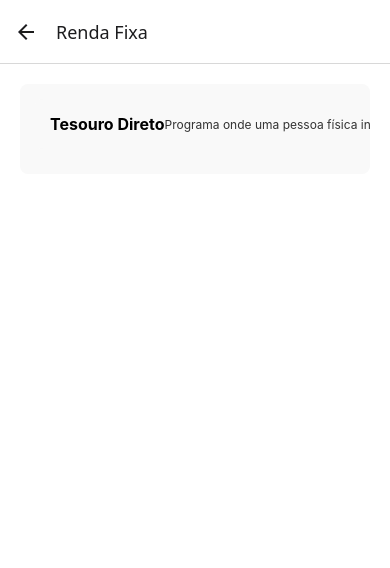
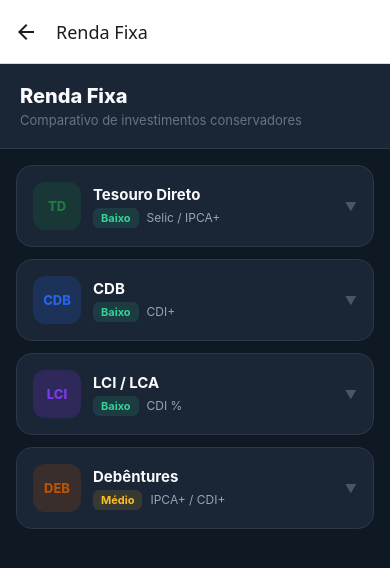
Before and after one commit to ArturMeloMorais/monetra, a React Native app: screen /RendaFixa in a window 390 px wide. Shown: the top 568 px of the page. Built offline with nearby package versions, Linux system fonts and the light colour scheme.

Commit message:
Update RendaFixaScreen.js
att no design

```diff
--- a/screens/RendaFixaScreen.js
+++ b/screens/RendaFixaScreen.js
@@ -1,45 +1,105 @@
-import React from "react";
+import React, { useState } from "react";
 import { View, Text, StyleSheet, FlatList, Linking, TouchableOpacity } from "react-native";
 
+const rendaFixa = [
+  { id: "tesourodireto", nome: "Tesouro Direto", sigla: "TD", descricao: "Títulos públicos federais para pessoa física. Garantia do Tesouro Nacional com liquidez diária e rentabilidade acima da poupança.", risco: "Baixo", rendimento: "Selic / IPCA+", minimo: "R$ 30", url: "https://www.tesourodireto.com.br/", cor: "#1c7c43" },
+  { id: "cdb", nome: "CDB", sigla: "CDB", descricao: "Certificado de Depósito Bancário. Empréstimo ao banco com rendimento prefixado ou pós-fixado, coberto pelo FGC até R$ 250 mil.", risco: "Baixo", rendimento: "CDI+", minimo: "R$ 1", url: "https://www.b3.com.br/", cor: "#2563EB" },
+  { id: "lci", nome: "LCI / LCA", sigla: "LCI", descricao: "Letras de Crédito Imobiliário e do Agronegócio. Isenção de IR para pessoa física, garantidas pelo FGC, boa alternativa ao CDB.", risco: "Baixo", rendimento: "CDI %", minimo: "R$ 500", url: "https://www.b3.com.br/", cor: "#7C3AED" },
+  { id: "debentures", nome: "Debêntures", sigla: "DEB", descricao: "Títulos emitidos por empresas privadas para captar recursos. Rentabilidade geralmente superior ao CDB com risco moderado.", risco: "Médio", rendimento: "IPCA+ / CDI+", minimo: "R$ 1.000", url: "https://www.b3.com.br/", cor: "#B45309" },
+];
+
+const RISCO_COR = { Baixo: "#34D399", Médio: "#FBBF24", Alto: "#F87171" };
+
 export default function RendaFixaScreen() {
-    const rendaFixa = [
-        { id: 'tesourodireto',
-          nome: 'Tesouro Direto',
-          descricao: 'Programa onde uma pessoa física investe em títulos públicos para financiar atividades do governo. É garantido pelo Tesouro Nacional, garantindo segurança e liquidez.',
-          risco: 'Baixo',
-        }
-    ]
+  const [expandido, setExpandido] = useState(null);
 
   return (
     <View style={styles.container}>
+      <View style={styles.header}>
+        <Text style={styles.headerTitulo}>Renda Fixa</Text>
+        <Text style={styles.headerSub}>Comparativo de investimentos conservadores</Text>
+      </View>
       <FlatList
         data={rendaFixa}
         keyExtractor={(item) => item.id}
+        contentContainerStyle={{ padding: 16, paddingBottom: 40 }}
         renderItem={({ item }) => {
-
+          const aberto = expandido === item.id;
           return (
-                    <TouchableOpacity style={styles.card}
-                    onPress = {() =>
-                    Linking.openURL(`https://www.tesourodireto.com.br/`)}>
-                <View style={styles.card}>
-                    <Text style={styles.nome}>{item.nome}</Text>
+            <TouchableOpacity
+              style={[styles.card, aberto && { borderColor: item.cor }]}
+              onPress={() => setExpandido(aberto ? null : item.id)}
+              activeOpacity={0.85}
+            >
+              <View style={styles.cardHeader}>
+                <View style={[styles.siglaBox, { backgroundColor: item.cor + "33" }]}>
+                  <Text style={[styles.sigla, { color: item.cor }]}>{item.sigla}</Text>
+                </View>
+                <View style={{ flex: 1 }}>
+                  <Text style={styles.cardNome}>{item.nome}</Text>
+                  <View style={styles.metaRow}>
+                    <View style={[styles.riscoBadge, { backgroundColor: RISCO_COR[item.risco] + "22" }]}>
+                      <Text style={[styles.riscoTexto, { color: RISCO_COR[item.risco] }]}>{item.risco}</Text>
+                    </View>
+                    <Text style={styles.rendimento}>{item.rendimento}</Text>
+                  </View>
+                </View>
+                <Text style={styles.chevron}>{aberto ? "▲" : "▼"}</Text>
+              </View>
+              {aberto && (
+                <View style={styles.expandido}>
                   <Text style={styles.descricao}>{item.descricao}</Text>
-                    <Text style={styles.risco}>Risco: {item.risco}</Text>
+                  <View style={styles.detalhesRow}>
+                    <View style={styles.detalheItem}>
+                      <Text style={styles.detalheLabel}>Mínimo</Text>
+                      <Text style={styles.detalheValor}>{item.minimo}</Text>
                     </View>
+                    <View style={styles.detalheItem}>
+                      <Text style={styles.detalheLabel}>Risco</Text>
+                      <Text style={[styles.detalheValor, { color: RISCO_COR[item.risco] }]}>{item.risco}</Text>
+                    </View>
+                    <View style={styles.detalheItem}>
+                      <Text style={styles.detalheLabel}>Rendimento</Text>
+                      <Text style={styles.detalheValor}>{item.rendimento}</Text>
+                    </View>
+                  </View>
+                  <TouchableOpacity
+                    style={[styles.verBtn, { backgroundColor: item.cor }]}
+                    onPress={() => Linking.openURL(item.url)}
+                  >
+                    <Text style={styles.verTexto}>Saber mais →</Text>
                   </TouchableOpacity>
-                )
+                </View>
+              )}
+            </TouchableOpacity>
+          );
         }}
       />
     </View>
-    )
+  );
 }
 
 const styles = StyleSheet.create({
-    container: { flex: 1, padding: 20, backgroundColor: '#fff' },
-    center: { flex: 1, justifyContent: 'center', alignItems: 'center' },
-    card: { flexDirection: 'row', padding: 15, marginBottom: 10, backgroundColor: '#f9f9f9', borderRadius: 8, alignItems: 'center' },
-    icon: { width: 40, height: 40, marginRight: 15 },
-    nome: { fontWeight: 'bold', fontSize: 16 },
-    descricao: { fontSize: 12, color: '#333' },
-    risco: { fontSize: 12, color: '#666' }
-    })
+  container: { flex: 1, backgroundColor: "#0F1923" },
+  header: { backgroundColor: "#1A2535", padding: 20, borderBottomWidth: 1, borderBottomColor: "#2D3748" },
+  headerTitulo: { color: "#F9FAFB", fontSize: 20, fontWeight: "800" },
+  headerSub: { color: "#6B7280", fontSize: 13, marginTop: 4 },
+  card: { backgroundColor: "#1A2535", borderRadius: 16, padding: 16, marginBottom: 12, borderWidth: 1.5, borderColor: "#2D3748" },
+  cardHeader: { flexDirection: "row", alignItems: "center", gap: 12 },
+  siglaBox: { width: 48, height: 48, borderRadius: 12, justifyContent: "center", alignItems: "center" },
+  sigla: { fontWeight: "800", fontSize: 13 },
+  cardNome: { color: "#F9FAFB", fontWeight: "700", fontSize: 15 },
+  metaRow: { flexDirection: "row", alignItems: "center", gap: 8, marginTop: 4 },
+  riscoBadge: { borderRadius: 6, paddingHorizontal: 8, paddingVertical: 3 },
+  riscoTexto: { fontSize: 11, fontWeight: "700" },
+  rendimento: { color: "#9CA3AF", fontSize: 12 },
+  chevron: { color: "#4B5563", fontSize: 12 },
+  expandido: { marginTop: 16, borderTopWidth: 1, borderTopColor: "#2D3748", paddingTop: 14 },
+  descricao: { color: "#9CA3AF", fontSize: 13, lineHeight: 20, marginBottom: 14 },
+  detalhesRow: { flexDirection: "row", justifyContent: "space-around", marginBottom: 14 },
+  detalheItem: { alignItems: "center" },
+  detalheLabel: { color: "#4B5563", fontSize: 11, marginBottom: 3 },
+  detalheValor: { color: "#F9FAFB", fontWeight: "700", fontSize: 13 },
+  verBtn: { borderRadius: 10, padding: 12, alignItems: "center" },
+  verTexto: { color: "#fff", fontWeight: "800", fontSize: 14 },
+});
```
Lines whose indentation alone changed are shown as unchanged.
